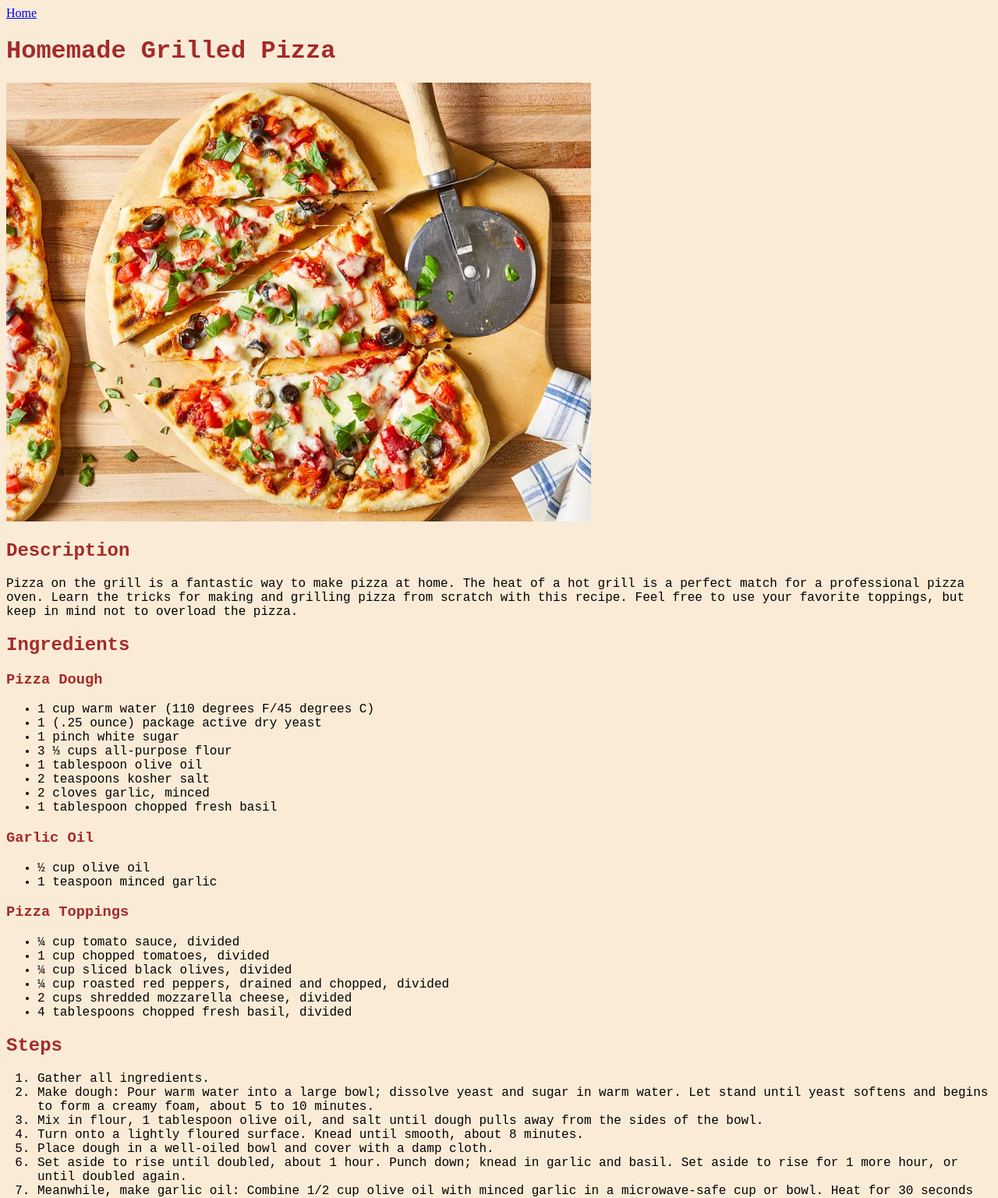
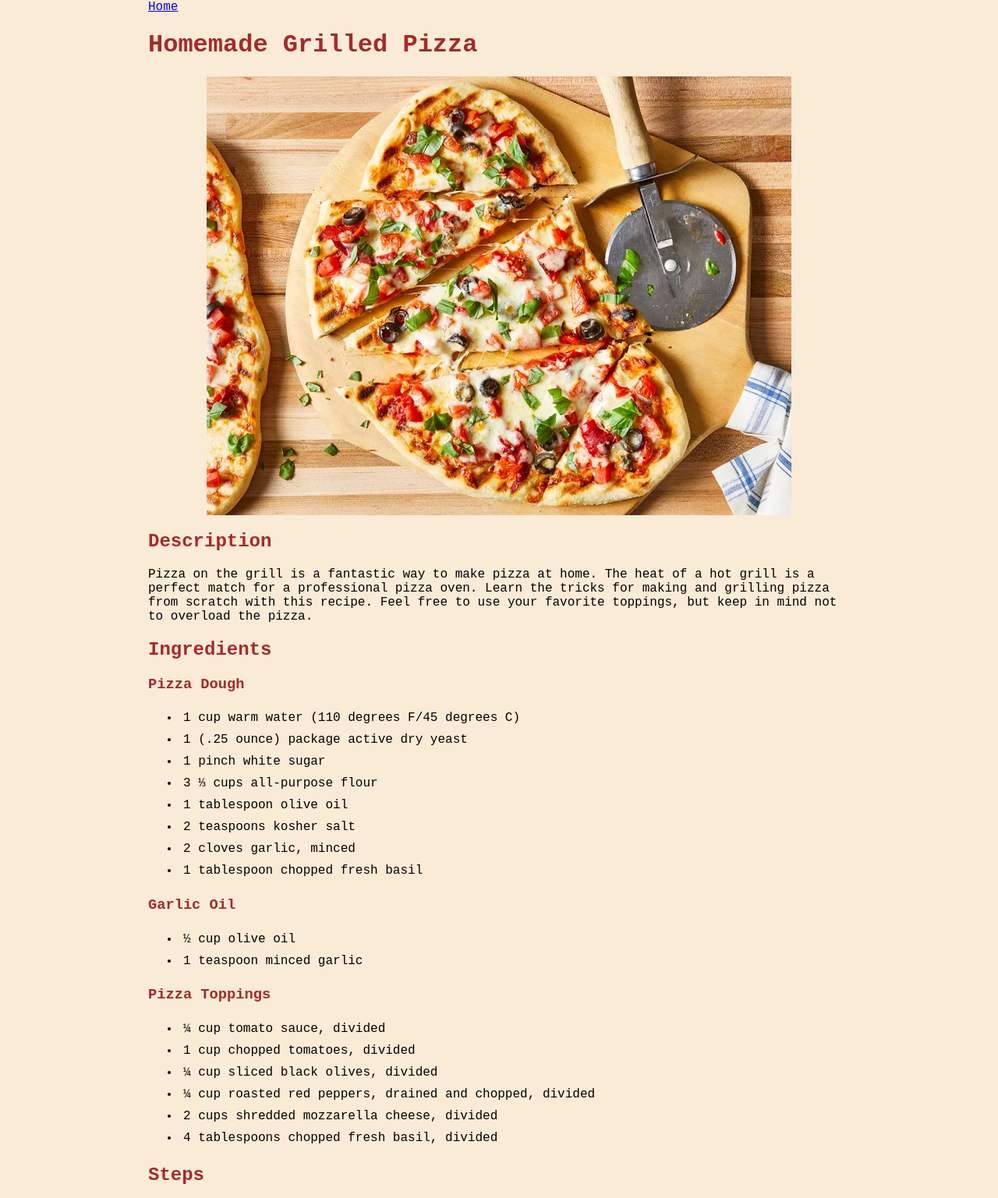
Before and after one commit to georgemark1024/odin-recipes, a plain HTML site: page recipes/homemade_grilled_pizza.html in a window 1280 px wide. Shown: the top 1537 px of the page at 78% size. Drawn offline with Linux system fonts and the light colour scheme.

Commit message:
Add more styling to css and html
Centers ,adds margin and padding to the html contents on the page.

```diff
--- a/recipes/homemade_grilled_pizza.html
+++ b/recipes/homemade_grilled_pizza.html
@@ -9,15 +9,15 @@
 </head>
 <body>
     <a href="../index.html">Home</a>
-    <h1>Homemade Grilled Pizza</h1>
+    <h1 class="heading">Homemade Grilled Pizza</h1>
 
     <img src="../img/homemade_grilled_pizza.webp" alt="Delicous grilled pizza on a platter">
-    <h2>Description</h2>
+    <h2 class="heading">Description</h2>
 
     <p>Pizza on the grill is a fantastic way to make pizza at home. The heat of a hot grill is a perfect match for a professional pizza oven. Learn the tricks for making and grilling pizza from scratch with this recipe. Feel free to use your favorite toppings, but keep in mind not to overload the pizza.</p>
-    <h2>Ingredients</h2>
+    <h2 class="heading">Ingredients</h2>
 
-    <h3>Pizza Dough</h3>
+    <h3 class="heading">Pizza Dough</h3>
     <ul>
         <li>1 cup warm water (110 degrees F/45 degrees C)</li>
         <li>1 (.25 ounce) package active dry yeast</li>
@@ -29,13 +29,13 @@
         <li>1 tablespoon chopped fresh basil</li>
     </ul>
 
-    <h3>Garlic Oil</h3>
+    <h3 class="heading">Garlic Oil</h3>
     <ul>
         <li>½ cup olive oil</li>
         <li>1 teaspoon minced garlic</li>
     </ul>
 
-    <h3>Pizza Toppings</h3>
+    <h3 class="heading">Pizza Toppings</h3>
     <ul>
         <li>¼ cup tomato sauce, divided</li>
         <li>1 cup chopped tomatoes, divided</li>
@@ -45,7 +45,7 @@
         <li>4 tablespoons chopped fresh basil, divided</li>
     </ul>
 
-    <h2>Steps</h2>
+    <h2 class="heading">Steps</h2>
 
     <ol>
         <li>Gather all ingredients.</li>
--- a/styles/style.css
+++ b/styles/style.css
@@ -1,15 +1,45 @@
 body {
     background-color: antiquewhite;
+    box-sizing: border-box;
+    width: 900px;
+    margin: auto;
+    font-family: 'Courier New', Courier, monospace;
+    color: black;
 }
 
-h1, h2, h3, p, ul, ol {
-    font-family: 'Courier New', Courier, monospace;
-}
-
-h1, h2, h3 {
+.heading {
     color: brown;
 }
 
-p, ul, ol {
-    color: black;
+.recipe-links {
+    /* text-align: left; */
+    /* display: inline-block; */
+    width: 700px;
 }
+
+.links-list {
+    list-style-type: none;
+    margin: 0 auto;
+    padding: 0px;
+    /* display: inline-block; */
+}
+
+a {
+    color: var(#8cb4ff);
+    text-decoration: underline;
+    overflow-wrap: break-word;
+}
+
+.links-list li {
+    padding: 5px;
+    display: inline-block;
+}
+
+li {
+    padding: 5px;
+}
+
+img {
+    display: block;
+    margin: 0 auto;
+}
```
Also changed, not shown: index.html (+8 -7 lines), recipes/nyama_choma.html (+4 -4 lines), recipes/vanilla_milkshake.html (+4 -4 lines).
